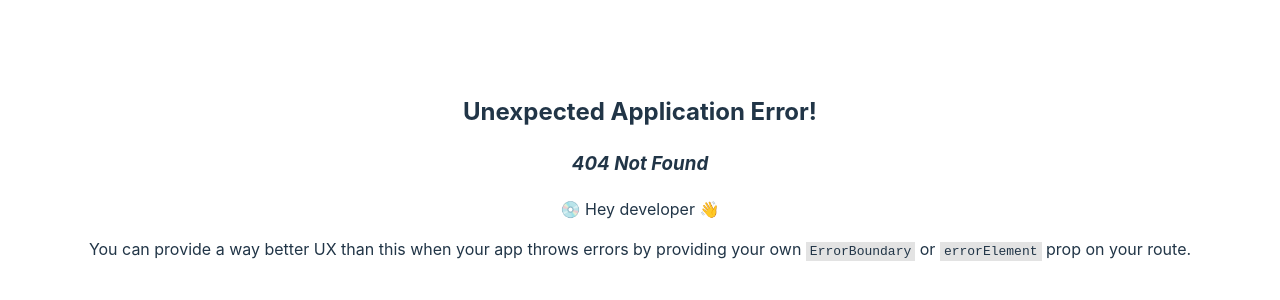
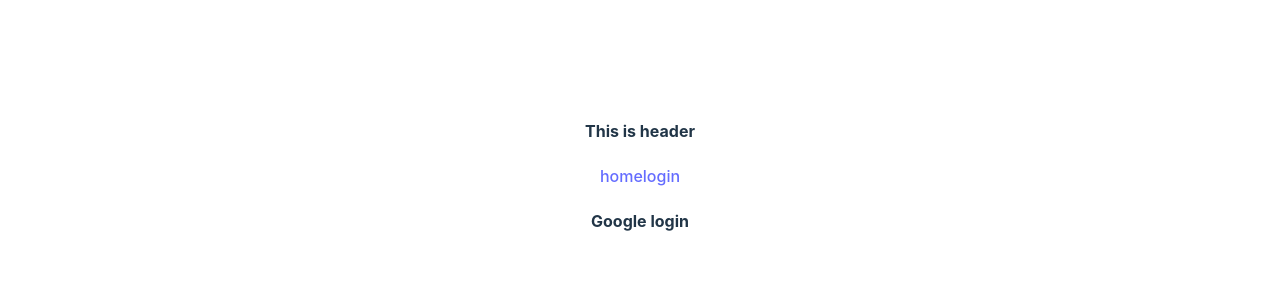
Before and after one commit to Salman-Faiz/explore-firebase, a React (Vite) app: page /login in a window 1280 px wide. Before the commit this address had no page. Shown: the part 224-524 px from the top of the page. Built offline with nearby package versions, Linux system fonts and the light colour scheme.

Commit message:
create routes

```diff
--- a/src/Components/Header/Header.jsx
+++ b/src/Components/Header/Header.jsx
@@ -1,9 +1,12 @@
 import React from 'react';
+import { Link } from 'react-router-dom';
 
 const Header = () => {
     return (
         <div>
             <h4>This is header</h4>
+            <Link to='/'>home</Link>
+            <Link to='/login'>login</Link>
         </div>
     );
 };
--- /dev/null
+++ b/src/Components/Login/Login.jsx
@@ -0,0 +1,11 @@
+import React from 'react';
+
+const Login = () => {
+    return (
+        <div>
+            <h4> Google login</h4>
+        </div>
+    );
+};
+
+export default Login;
--- a/src/main.jsx
+++ b/src/main.jsx
@@ -8,6 +8,7 @@
 } from "react-router-dom";
 import Main from './Components/Layout/Main.jsx';
 import Home from './Components/Home/Home.jsx';
+import Login from './Components/Login/Login.jsx';
 
 const router = createBrowserRouter([
   {
@@ -17,6 +18,10 @@
       {
         path:'/',
         element:<Home></Home>
+      },
+      {
+        path :'/login',
+        element: <Login></Login>
       }
     ]
   },
```
